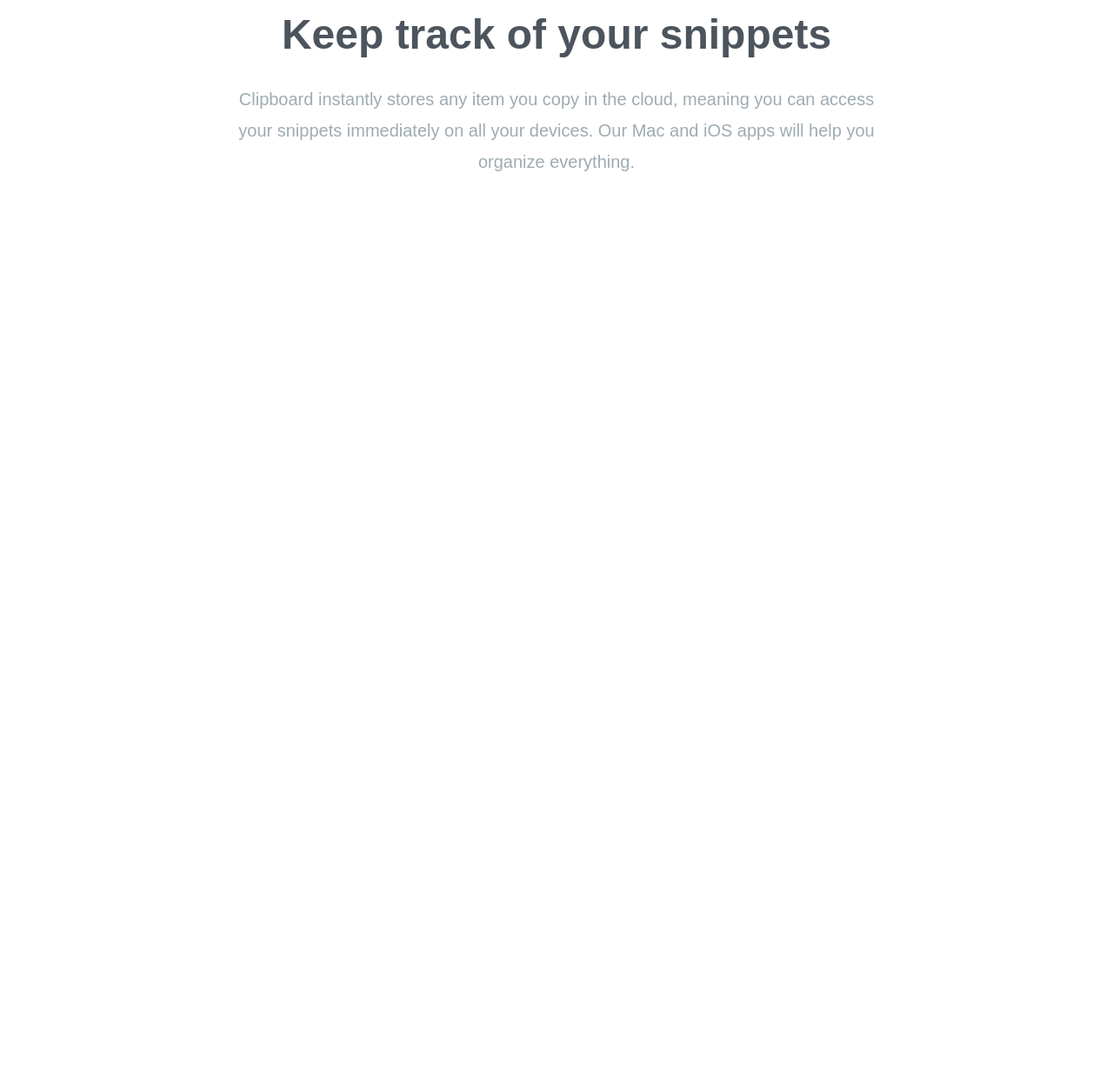
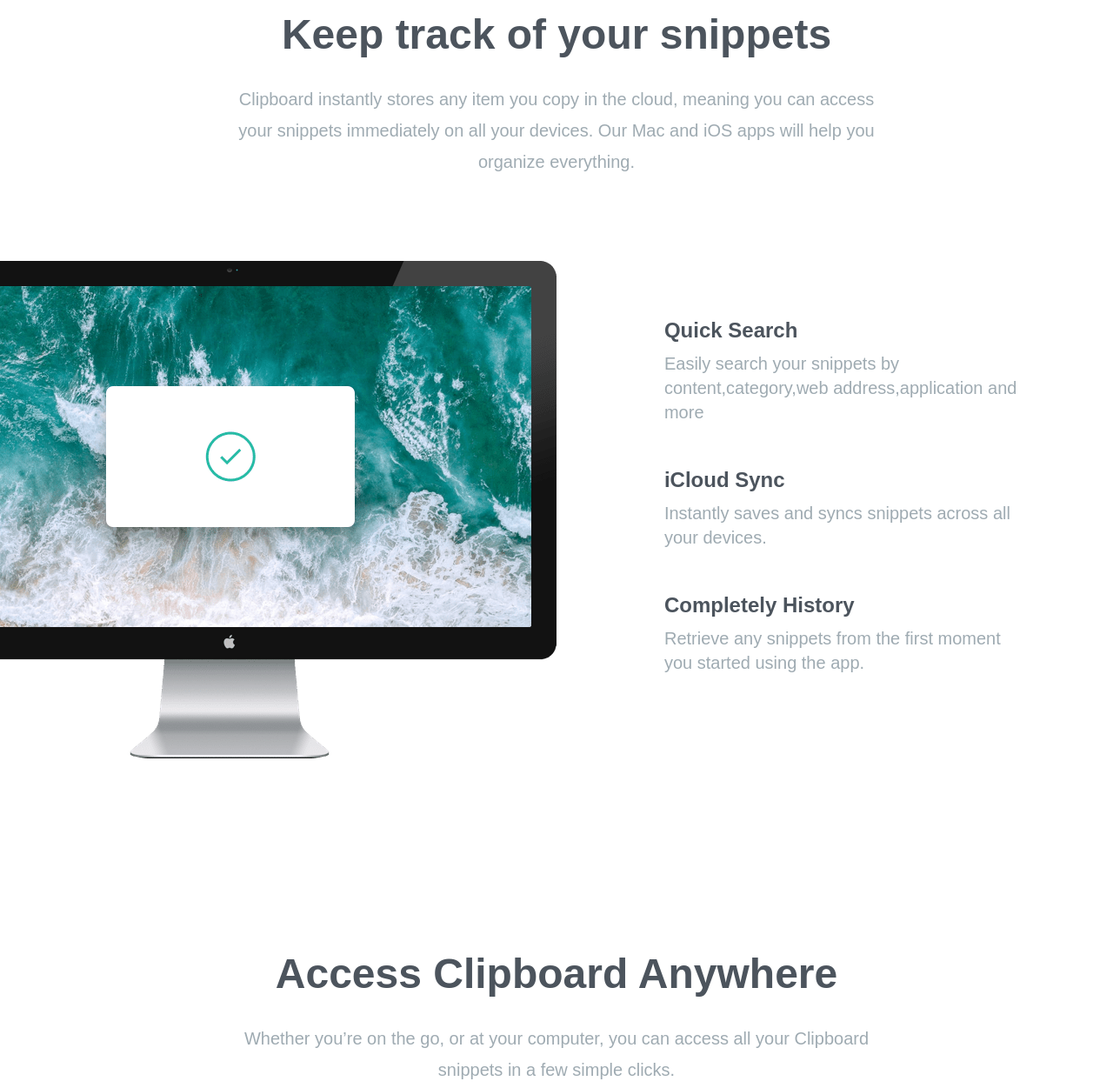
Before and after one commit to nayibor/simple-tailwind-website_projects, a website: page clipboard/index.html in a window 1280 px wide. Shown: the part 705-1956 px from the top of the page at 87% size. Before the commit the page ends 1005 px from the top, so only its background shows below. Drawn offline with Linux system fonts and the light colour scheme; a web font is replaced by a local one.

Commit message:
features section added and anywhere section also added

```diff
--- a/clipboard/index.html
+++ b/clipboard/index.html
@@ -12,12 +12,12 @@
     />
     <link rel="stylesheet" href="css/style.css" />
     <script type="text/javascript" src="js/live.js"></script>
-    <title>Simple Tailwind Starter</title>
+    <title>Clipboard Website</title>
   </head>
   <body>
     <!-- Hero Section -->
     <section id="hero">
-      <div class="section-container mb-40 px-10 pt-16">
+      <div class="section-container mb-40  pt-16">
 	<img class="mx-auto my-16" alt="" src="images/logo.svg"/>
 	<h3>A history of everything you copy</h3>
 	<p class="max-w-3xl mx-auto mb-10 text-2xl text-grayishBlue">
@@ -40,7 +40,7 @@
 
     <!-- Snippets Section -->
     <section id="snippets">
-      <div class="section-container my-20 px-10">
+      <div class="section-container my-20">
 	<h3>Keep track of your snippets</h3>
 	<p class="max-w-3xl mx-auto mb-24 text-xl leading-9 text-center text-grayishBlue">
 	  Clipboard instantly stores any item you copy in the cloud, meaning you
@@ -50,6 +50,56 @@
       </div>
     </section>
 
+    <!-- Features Section -->
+    <section id="features">
+      <div class="section-container my-20">
+	<div class="relative flex flex-col md:flex-row md:space-x-32">
+	  <!-- Image  -->
+	  <div class="md:w-1/2">
+	    <img alt="" src="images/image-computer.png" class="md:absolute top-0 right-[50%]" />
+	  </div>
+	  <!-- Items container -->
+	  <div class="flex flex-col mt-16 mb-24 space-y-12 text-xl md:w-1/2 md:mb-60 md:text-left md:pl-16">
+	    <!-- Item 1 -->
+	    <div>
+	      <h5>Quick Search</h5>
+	      <p class="max-w-md text-grayishBlue">
+		Easily search your snippets by content,category,web address,application and more
+	      </p>
+	    </div>
+	    <!-- Item 2 -->
+	    <div>
+	      <h5>iCloud Sync</h5>
+	      <p class="max-w-md text-grayishBlue">
+		Instantly saves and syncs snippets across all your devices.
+	      </p>
+	    </div>
+	    <!-- Item 3 -->
+	    <div>
+	      <h5>Completely History</h5>
+	      <p class="max-w-md text-grayishBlue">
+		Retrieve any snippets from the first moment you started using the app.
+	      </p>
+	    </div>
+	  </div>
+	</div>
+      </div>
+    </section>
+
+    <!-- Acccess Anywhere Section  -->
+    <section id="access">
+      <div class="section-container my-20">
+	<h3>Access Clipboard Anywhere</h3>
+	<p class="max-w-3xl mx-auto mb-24 text-xl leading-9 text-center text-grayishBlue">
+	  Whether you’re on the go, or at your computer, you can access all your
+	  Clipboard snippets in a few simple clicks.
+	</p>
+	<img class="mx-auto" alt="" src="images/image-devices.png" />
+
+      </div>
+
+    </section>
+
   </body>
 
 </html>
--- a/clipboard/input.css
+++ b/clipboard/input.css
@@ -7,11 +7,14 @@
     h3 {
 	@apply mb-8 text-4xl font-bold text-darkGrayishBlue md:text-5xl;
     }
+    h5 {
+	@apply mb-2 text-2xl font-bold text-darkGrayishBlue;
+    }
 
 }
 
 .section-container{
-    @apply max-w-6xl mx-auto text-center;
+    @apply max-w-6xl mx-auto text-center px-10;
 
 }
 
```
Also changed, not shown: clipboard/css/style.css.
